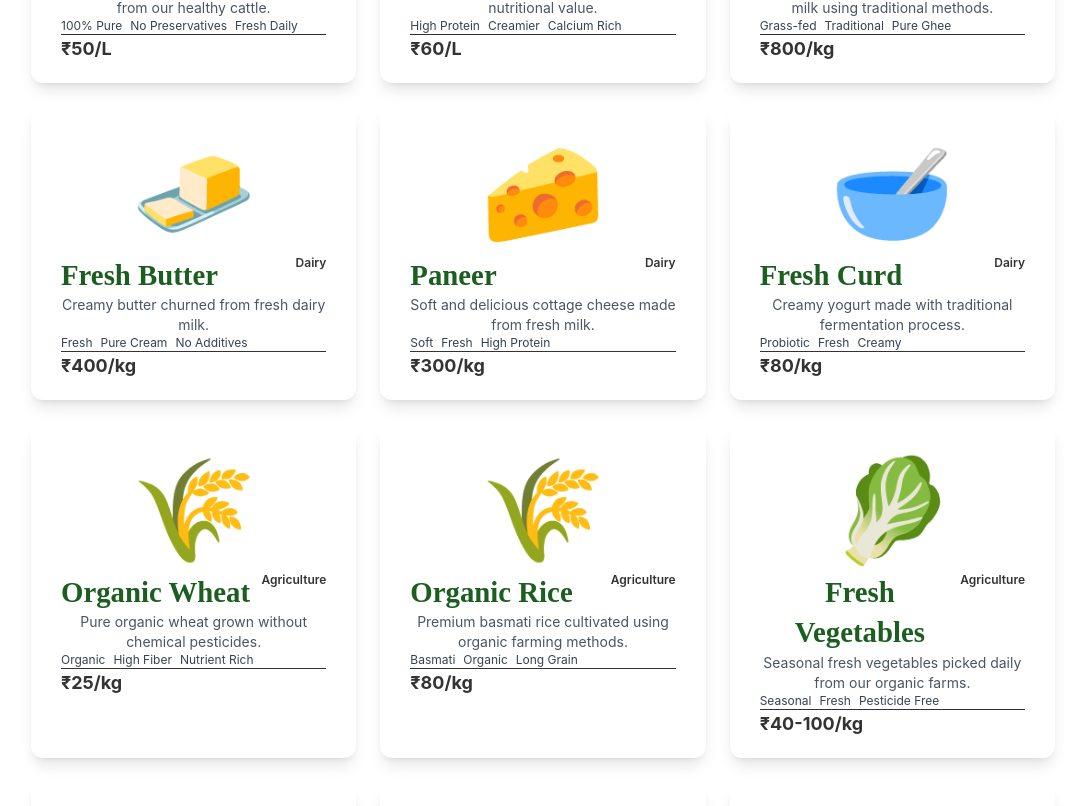
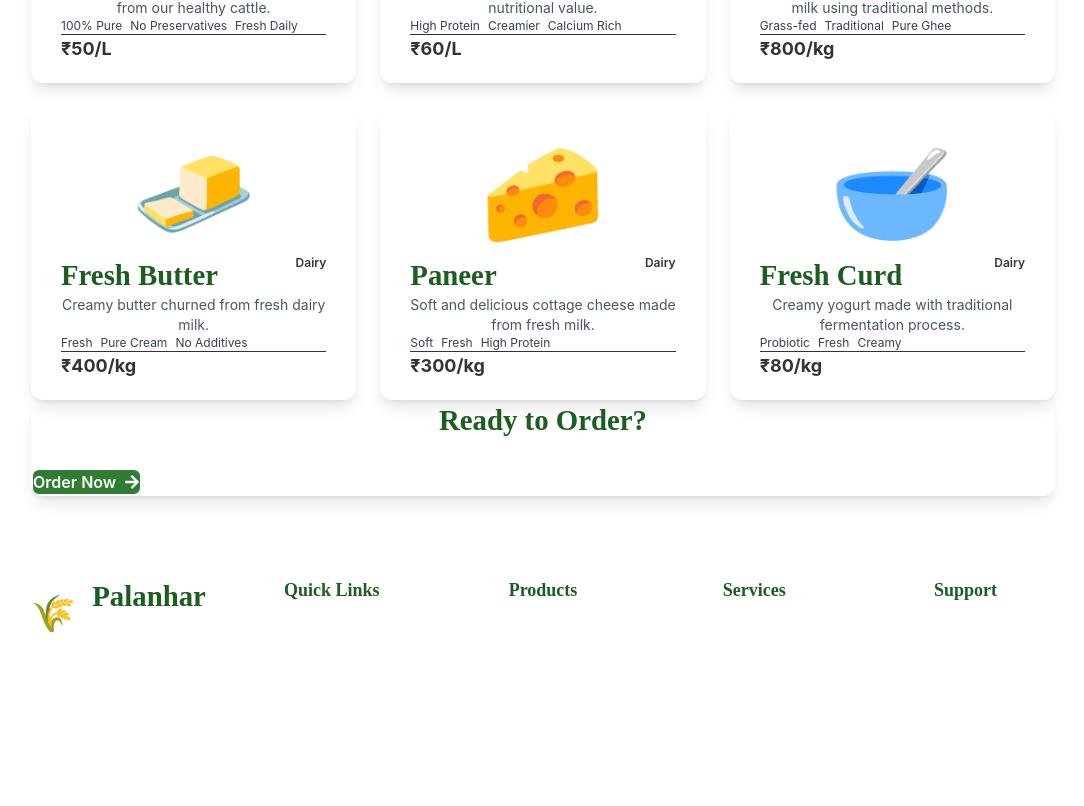
Before and after one commit to keshavvin/palanhar, a React (Vite) app: page /products in a window 1280 px wide. Shown: the part 654-1460 px from the top of the page, without its empty margins (97-1181 px from the left). Built offline with nearby package versions, Linux system fonts and the light colour scheme.

Commit message:
Update components and pages with latest changes

```diff
--- a/src/components/FinalCTA.jsx
+++ b/src/components/FinalCTA.jsx
@@ -108,7 +108,7 @@ export default function FinalCTA() {
             Palanhar Farms • Delivering Fresh Milk, Organic Produce & Sustainable Farming Solutions
           </p>
           <p className="mt-2">
-            📍 Village, District, State | 📞 +91 XXXXX XXXXX | 📧 info@palanharfarms.com
+            📍 Village, District, State | 📞 +919876543210 | 📧 info@palanharfarms.com
           </p>
         </motion.div>
       </div>
--- a/src/components/Footer.jsx
+++ b/src/components/Footer.jsx
@@ -96,7 +96,7 @@ export default function Footer() {
             <div className="space-y-3">
               <div className="flex items-center gap-3 text-white/80 hover:text-golden transition-colors cursor-pointer">
                 <FaPhone size={16} />
-                <span className="text-sm">+91 XXXXX XXXXX</span>
+                <span className="text-sm">919876543210</span>
               </div>
               <div className="flex items-center gap-3 text-white/80 hover:text-golden transition-colors cursor-pointer">
                 <FaEnvelope size={16} />
--- a/src/components/Navbar.jsx
+++ b/src/components/Navbar.jsx
@@ -106,7 +106,7 @@ export default function Navbar() {
               style={{color: '#2E7D32'}}
             >
               <FaPhone size={14} />
-              <span>+91 XXXXX XXXXX</span>
+              <span>919876543210</span>
               <span
                 className="absolute bottom-0 left-0 h-0.5 bg-gradient-to-r from-primary-green to-golden rounded-full"
                 style={{
@@ -210,7 +210,7 @@ export default function Navbar() {
                 whileTap={{ scale: 0.95 }}
               >
                 <FaPhone size={16} />
-                <span className="text-sm">+91 XXXXX XXXXX</span>
+                <span className="text-sm">919876543210</span>
               </motion.a>
               <motion.div
                 whileHover={{ scale: 1.02 }}
--- a/src/data/products.js
+++ b/src/data/products.js
@@ -56,15 +56,7 @@ export const dairyProducts = [
 ];
 
 export const agricultureProducts = [
-  {
-    id: 7,
-    name: 'Organic Wheat',
-    category: 'Agriculture',
-    description: 'Pure organic wheat grown without chemical pesticides.',
-    price: '₹25/kg',
-    image: '🌾',
-    features: ['Organic', 'High Fiber', 'Nutrient Rich']
-  },
+
   {
     id: 8,
     name: 'Organic Rice',
@@ -112,4 +104,4 @@ export const agricultureProducts = [
   }
 ];
 
-export const allProducts = [...dairyProducts, ...agricultureProducts];
+export const allProducts = [...dairyProducts];
--- a/src/pages/ContactPage.jsx
+++ b/src/pages/ContactPage.jsx
@@ -11,8 +11,7 @@ export default function ContactPage() {
         className="pt-20 pb-10 bg-gradient-to-b from-light-green/20 to-transparent"
       >
         <div className="container-custom text-center">
-          <h1 className="text-5xl font-bold text-dark-green mb-4">Contact Us</h1>
-          <p className="text-xl text-gray-600">Get in touch with Palanhar Farms</p>
+
         </div>
       </motion.section>
       <Contact />
```
